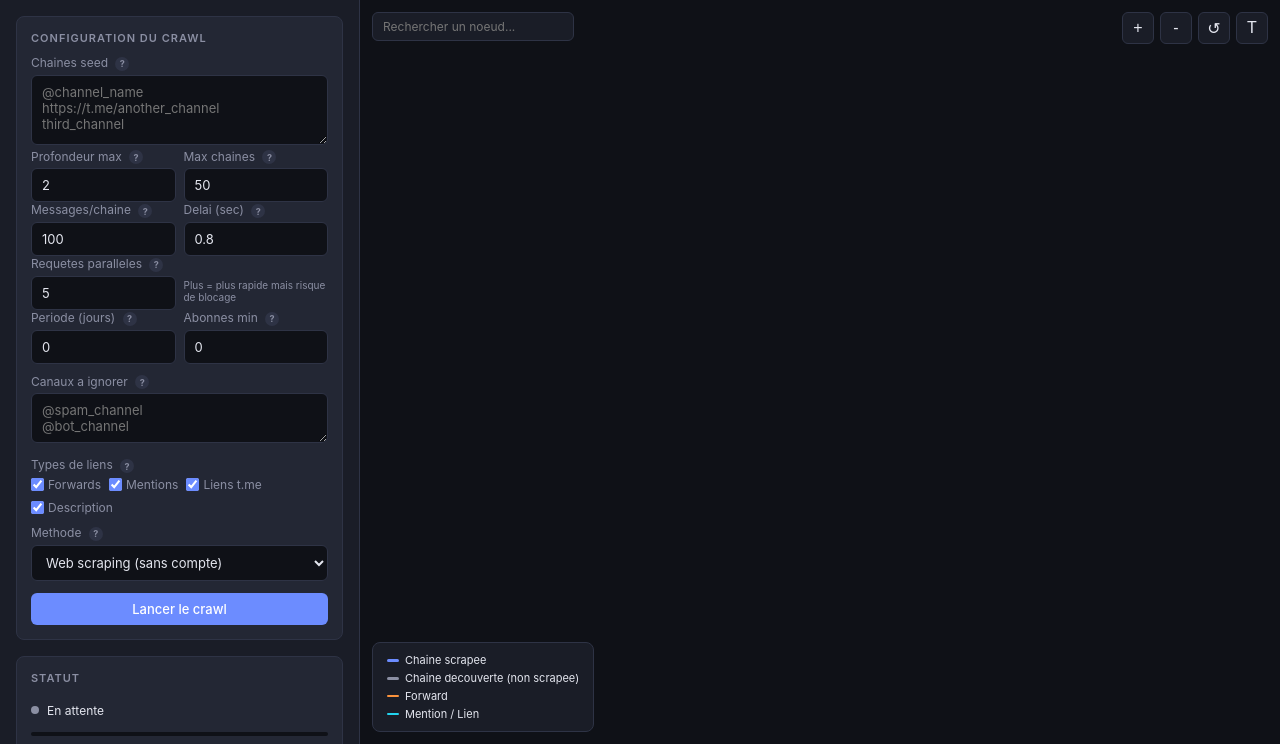
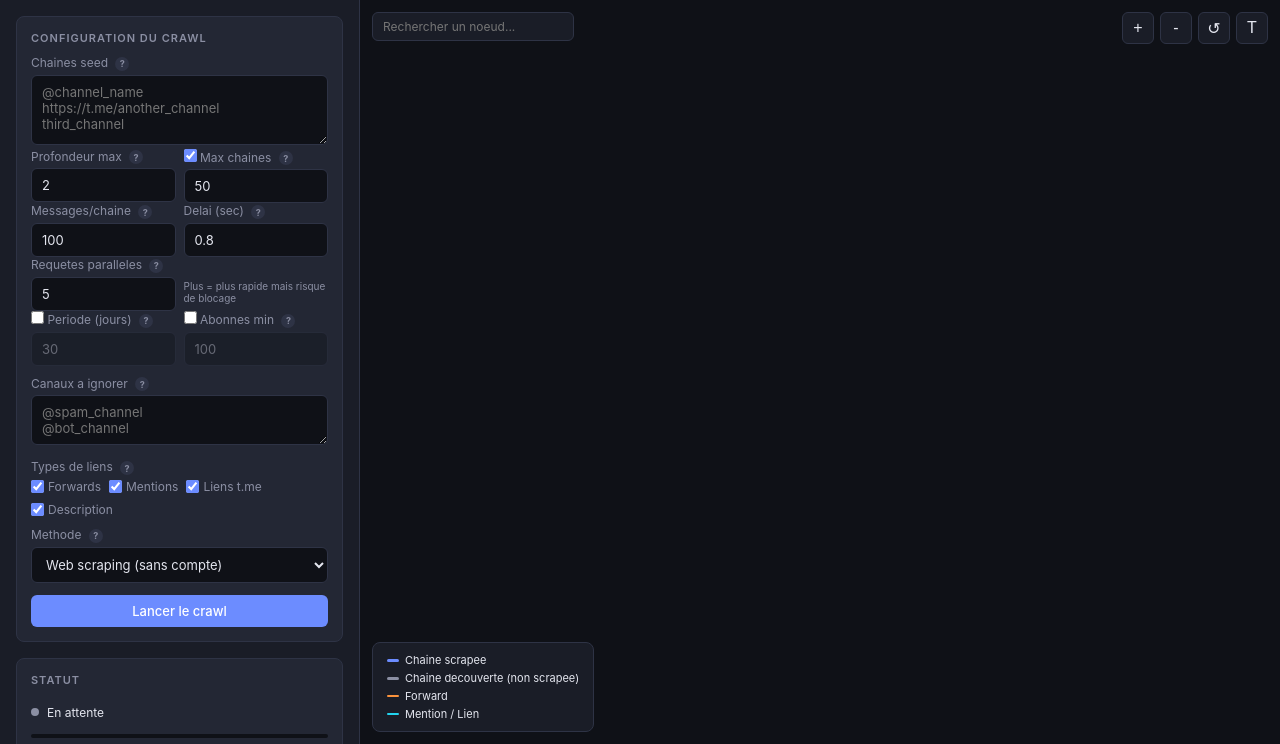
Before and after one commit to lilou0311430/telegram-network-mapper, a Flask app: page / in a window 1280 px wide. Shown: the part 56-800 px from the top of the page. Run offline with Flask 3, Linux system fonts and the light colour scheme; some libraries are stand-ins or nearby versions.

Commit message:
feat: add toggle checkboxes for optional limit fields
Max channels, period (days), and min subscribers now have checkboxes
to enable/disable the limit. Unchecked = no limit (sends 0). Fields
are visually grayed out when disabled. Depth and messages/chain remain
always required.

Co-Authored-By: Claude Opus 4.6 <noreply@anthropic.com>

```diff
--- a/templates/index.html
+++ b/templates/index.html
@@ -473,6 +473,12 @@
             cursor: pointer;
         }
 
+        /* Disabled optional fields */
+        .field-disabled {
+            opacity: 0.35;
+            pointer-events: none;
+        }
+
         /* Telethon config */
         .telethon-config {
             display: none;
@@ -533,8 +539,11 @@
                         <input type="number" id="max-depth" value="2" min="0" max="10">
                     </div>
                     <div>
-                        <label>Max chaines <span class="help-tip">?<span class="help-text">Nombre maximum de chaines a scraper au total. 0 = illimite (attention au temps de crawl). Limite le crawl pour eviter qu'il tourne trop longtemps.</span></span></label>
-                        <input type="number" id="max-channels" value="50" min="0" max="10000">
+                        <label>
+                            <input type="checkbox" id="toggle-max-channels" checked onchange="toggleOptionalField('max-channels', this.checked)">
+                            Max chaines <span class="help-tip">?<span class="help-text">Limite le nombre total de chaines a scraper. Decocher = illimite (attention au temps de crawl).</span></span>
+                        </label>
+                        <input type="number" id="max-channels" value="50" min="1" max="10000">
                     </div>
                 </div>
 
@@ -564,12 +573,18 @@
 
                 <div class="row">
                     <div>
-                        <label>Periode (jours) <span class="help-tip">?<span class="help-text">N'analyser que les messages des X derniers jours. 0 = pas de filtre, tous les messages sont analyses.</span></span></label>
-                        <input type="number" id="max-age-days" value="0" min="0" max="3650">
+                        <label>
+                            <input type="checkbox" id="toggle-max-age" onchange="toggleOptionalField('max-age-days', this.checked)">
+                            Periode (jours) <span class="help-tip">?<span class="help-text">N'analyser que les messages des X derniers jours. Decocher = pas de filtre, tous les messages sont analyses.</span></span>
+                        </label>
+                        <input type="number" id="max-age-days" value="30" min="1" max="3650" disabled class="field-disabled">
                     </div>
                     <div>
-                        <label>Abonnes min <span class="help-tip">?<span class="help-text">Ignorer les chaines avec moins de N abonnes. Utile pour filtrer les micro-chaines sans interet. 0 = pas de filtre. Les seeds sont toujours analyses.</span></span></label>
-                        <input type="number" id="min-subscribers" value="0" min="0">
+                        <label>
+                            <input type="checkbox" id="toggle-min-subs" onchange="toggleOptionalField('min-subscribers', this.checked)">
+                            Abonnes min <span class="help-tip">?<span class="help-text">Ignorer les chaines avec moins de N abonnes. Decocher = pas de filtre. Les seeds sont toujours analyses.</span></span>
+                        </label>
+                        <input type="number" id="min-subscribers" value="100" min="1" disabled class="field-disabled">
                     </div>
                 </div>
 
@@ -942,6 +957,12 @@
             .text(d => showLabels ? (d.title || d.id).substring(0, 20) : '');
     }
 
+    function toggleOptionalField(fieldId, enabled) {
+        const field = document.getElementById(fieldId);
+        field.disabled = !enabled;
+        field.classList.toggle('field-disabled', !enabled);
+    }
+
     function toggleTelethon() {
         const method = document.getElementById('method').value;
         document.getElementById('telethon-config').classList.toggle('visible', method === 'telethon');
@@ -975,13 +996,16 @@
         const body = {
             seeds: seeds,
             max_depth: parseInt(document.getElementById('max-depth').value),
-            max_channels: parseInt(document.getElementById('max-channels').value),
+            max_channels: document.getElementById('toggle-max-channels').checked
+                ? parseInt(document.getElementById('max-channels').value) : 0,
             max_messages: parseInt(document.getElementById('max-messages').value),
             delay: parseFloat(document.getElementById('delay').value),
             concurrency: parseInt(document.getElementById('concurrency').value),
             method: document.getElementById('method').value,
-            max_age_days: parseInt(document.getElementById('max-age-days').value) || 0,
-            min_subscribers: parseInt(document.getElementById('min-subscribers').value) || 0,
+            max_age_days: document.getElementById('toggle-max-age').checked
+                ? parseInt(document.getElementById('max-age-days').value) : 0,
+            min_subscribers: document.getElementById('toggle-min-subs').checked
+                ? parseInt(document.getElementById('min-subscribers').value) : 0,
             blacklist: blacklist,
             link_types: linkTypes,
         };
```
